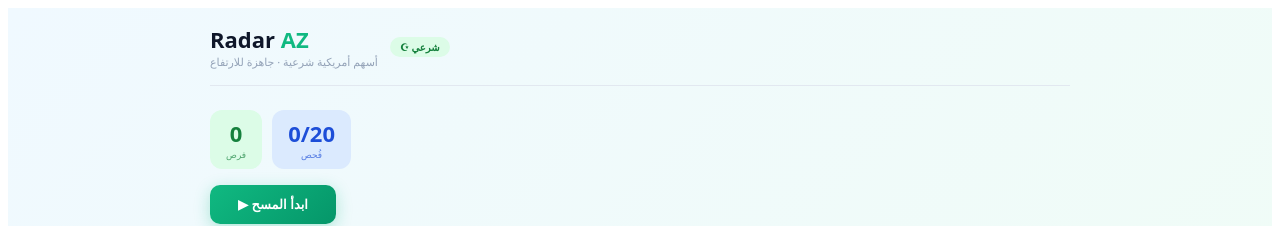
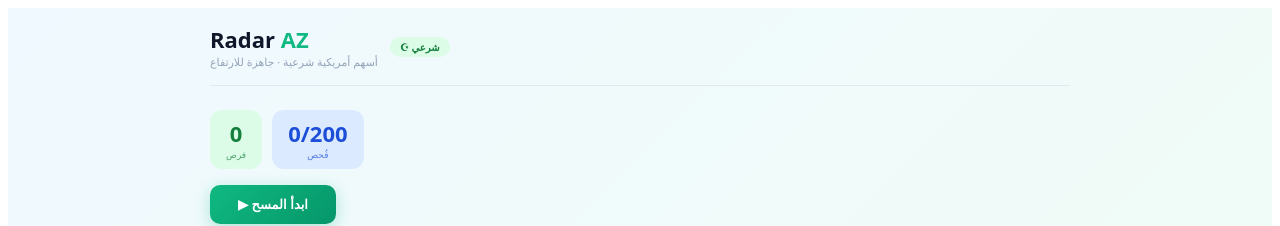
Before and after one commit to abdulazizgurishan-design/Radaraz, a Next.js app: page / in a window 1280 px wide. Shown: the top 226 px of the page. Built offline with nearby package versions, Linux system fonts and the light colour scheme.

Commit message:
Update Radar.jsx

```diff
--- a/components/Radar.jsx
+++ b/components/Radar.jsx
@@ -38,7 +38,7 @@ export default function Radar() {
            <div style={{fontSize:9,color:"#15803d",opacity:0.7}}>فرص</div>
          </div>
          <div style={{background:"#dbeafe",borderRadius:12,padding:"8px 16px",textAlign:"center"}}>
-            <div style={{fontSize:22,fontWeight:800,color:"#1d4ed8"}}>{scanned}/{total||20}</div>
+           <div style={{fontSize:22,fontWeight:800,color:"#1d4ed8"}}>{scanned}/{total||200}</div>
            <div style={{fontSize:9,color:"#1d4ed8",opacity:0.7}}>فُحص</div>
          </div>
        </div>
```
Lines whose indentation alone changed are shown as unchanged.
